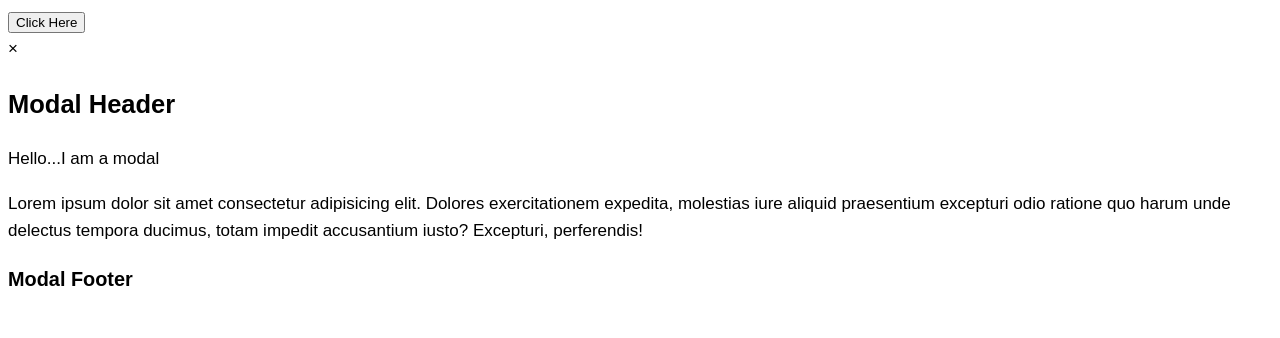
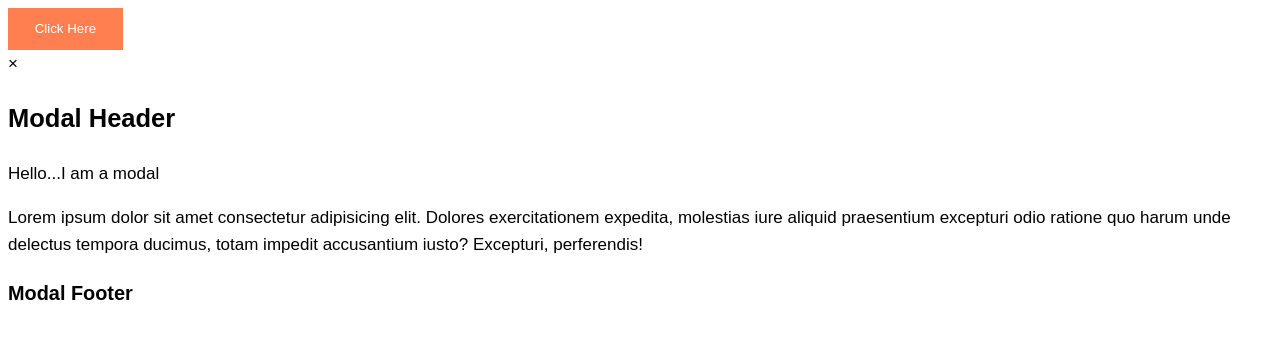
Before and after one commit to WebDevTuts/simple_modal, a plain HTML site: page index.html in a window 1280 px wide. Drawn offline with Linux system fonts and the light colour scheme.

Commit message:
Add style for .button

```diff
--- a/style.css
+++ b/style.css
@@ -3,3 +3,14 @@ body {
   font-size: 17px;
   line-height: 1.6;
 }
+
+.button {
+  background: coral;
+  padding: 1em 2em;
+  color: #fff;
+  border: 0;
+}
+
+.button:hover {
+  background: #333;
+}
```
